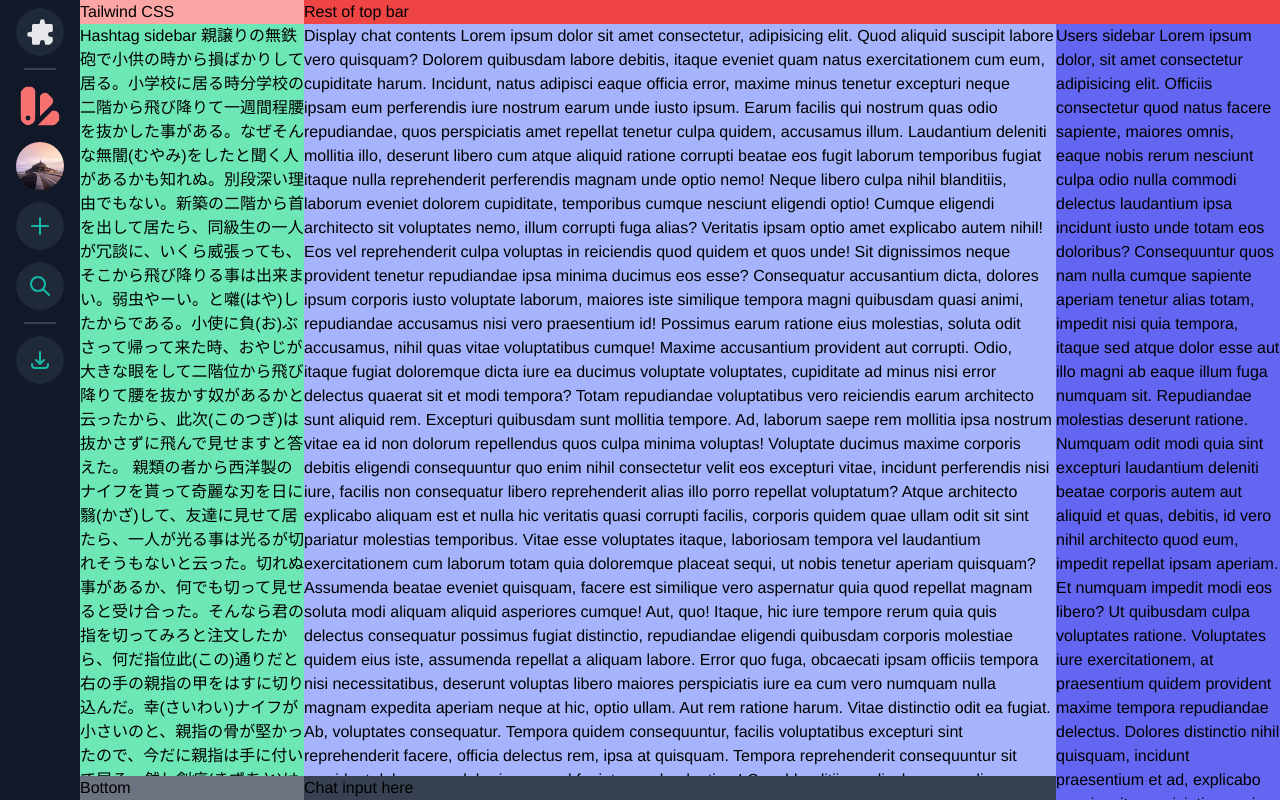
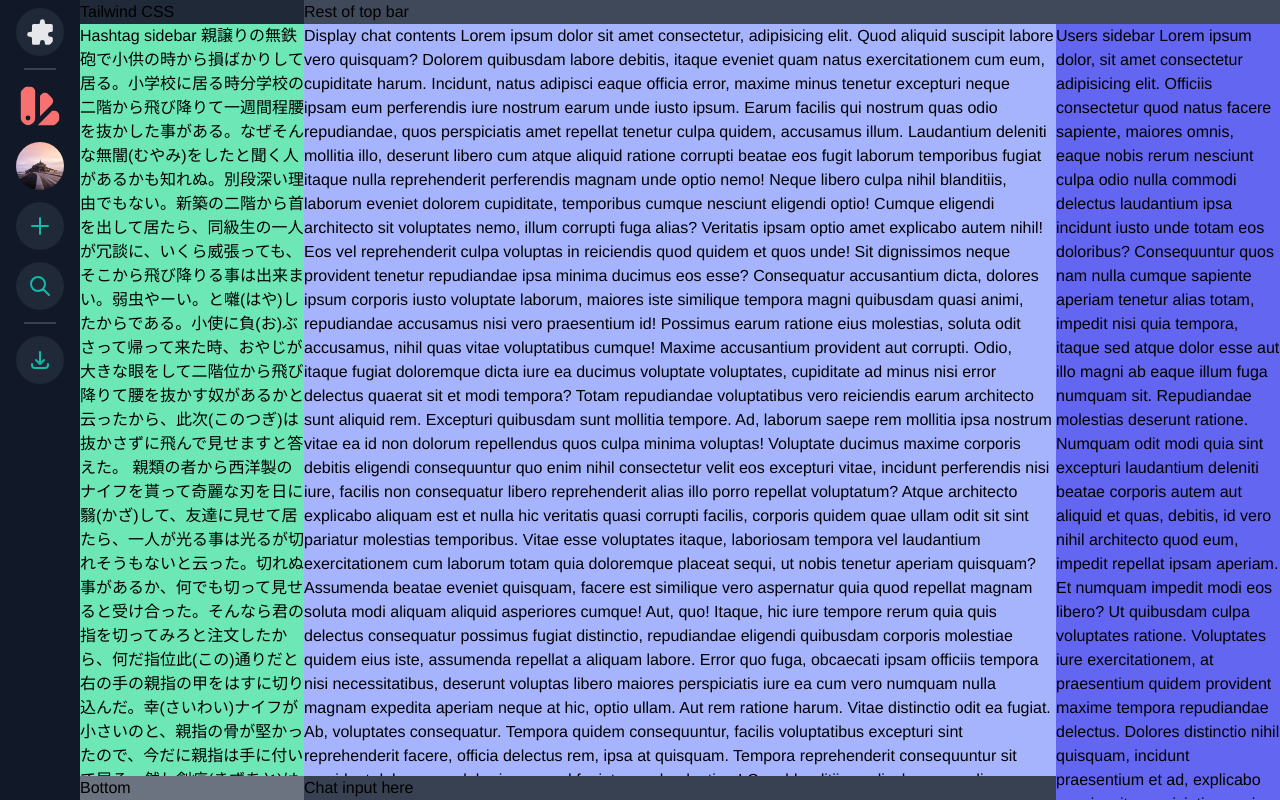
Before and after one commit to miya-start/next-chat, a Next.js app: page / in a window 1280 px wide. Built offline with nearby package versions, Linux system fonts and the light colour scheme.

Commit message:
Extend gray colors

```diff
--- a/pages/index.tsx
+++ b/pages/index.tsx
@@ -83,9 +83,9 @@ const Home: NextPage = () => {
         </div>
       </nav>
       <div className="flex flex-col min-h-screen h-screen">
-        <section className="bg-red-500 flex" aria-label="チャンネルのヘッダー">
-          <div className="bg-red-300 w-56 flex-none">Tailwind CSS</div>
-          <div>Rest of top bar</div>
+        <section className="flex" aria-label="チャンネルのヘッダー">
+          <div className="flex-none w-56 bg-gray-800">Tailwind CSS</div>
+          <div className="flex-1 bg-gray-750">Rest of top bar</div>
         </section>
         <div className="flex-1 bg-blue-500 flex overflow-y-hidden">
           <aside className="bg-green-300 w-56 flex-none flex flex-col justify-between">
--- a/tailwind.config.js
+++ b/tailwind.config.js
@@ -7,6 +7,8 @@ module.exports = {
   theme: {
     extend: {
       colors: {
+        'gray-750': '#3f495a',
+        'gray-850': '#222733',
         teal,
       },
     },
```
